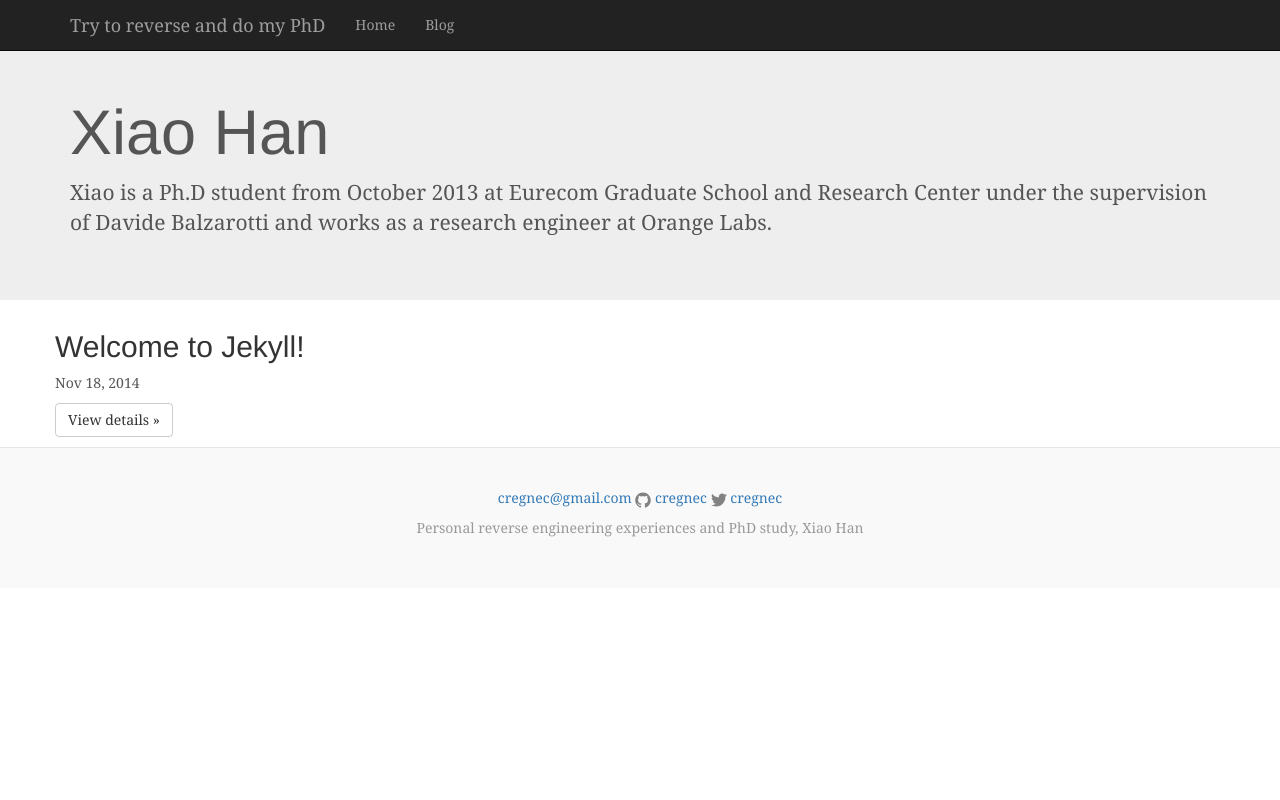
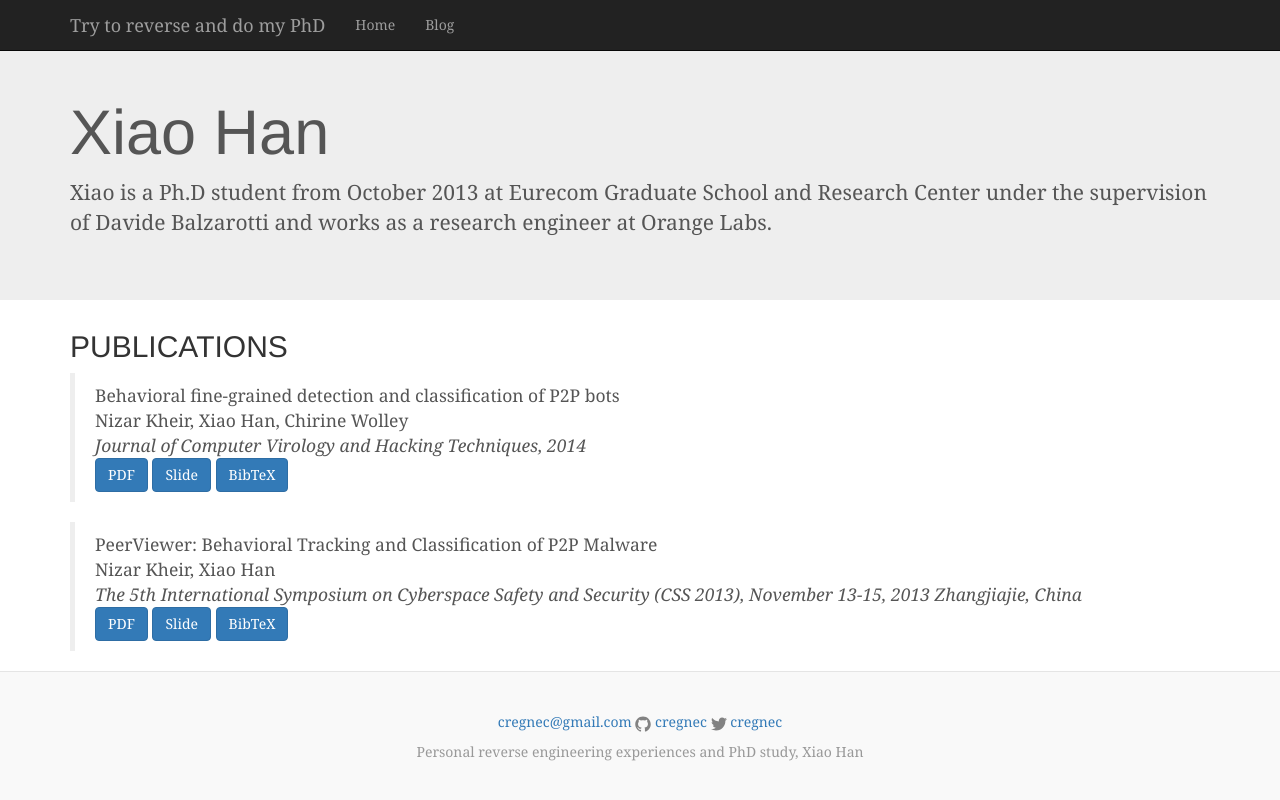
Before and after one commit to cregnec/cregnec.github.io, a Jekyll site: the page built from index.html, in a window 1280 px wide. Shown: the top 800 px of the page. Built offline with Jekyll 4.4.1, drawn with Linux system fonts in a browser that asks for light colours; nearby versions of some CDN libraries.

Commit message:
add peerview publication

```diff
--- a/index.html
+++ b/index.html
@@ -3,14 +3,47 @@ layout: default
 ---
     <!-- Example row of columns -->
     <div class="row">
-      {% for post in site.categories.phd%}
-        <div class="col-md-4">
-          <h2>{{ post.title }}</h2>
-          <p>{{ post.date | date: "%b %-d, %Y" }}</p>
-          <p><a class="btn btn-default" href="{{ post.url | prepend: site.baseurl }}" role="button">View details &raquo;</a></p>
+        <div class="span12">
+        <h2> PUBLICATIONS </h2>
+
         </div>
-      {% endfor %}
     </div>
 
+    <div class="publ">
+        <div class="row">
+            <div class="span12">
+                <blockquote>
+                <div class="titl">Behavioral fine-grained detection and classification of P2P bots
+                </div>
+                <div class="authors">Nizar Kheir, Xiao Han, Chirine Wolley</div>
+                <em>Journal of Computer Virology and Hacking Techniques,
+                2014
+                </em>
+                <div>
+                    <button class="btn btn-mini btn-primary" type="button">PDF</button>
+                    <button class="btn btn-mini btn-primary" type="button">Slide</button>
+                    <button class="btn btn-mini btn-primary" type="button">BibTeX</button>
 
-</div>
+                </div>
+                </blockquote>
+
+                <blockquote>
+                <div class="titl">PeerViewer: Behavioral Tracking and Classification of P2P Malware
+                </div>
+                <div class="authors">Nizar Kheir, Xiao Han</div>
+                <em>The 5th International Symposium on Cyberspace Safety and Security (CSS 2013),
+                November 13-15, 2013
+                Zhangjiajie, China
+                </em>
+                <div>
+                    <button class="btn btn-mini btn-primary" type="button">PDF</button>
+                    <button class="btn btn-mini btn-primary" type="button">Slide</button>
+                    <button class="btn btn-mini btn-primary" type="button">BibTeX</button>
+
+                </div>
+                </blockquote>
+            </div>
+
+        </div>
+
+    </div>
```
